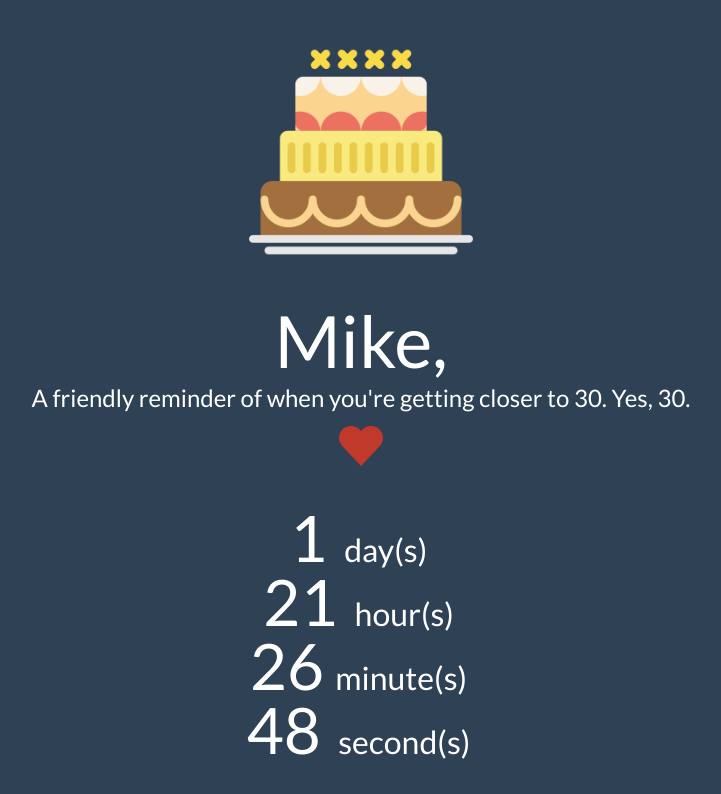
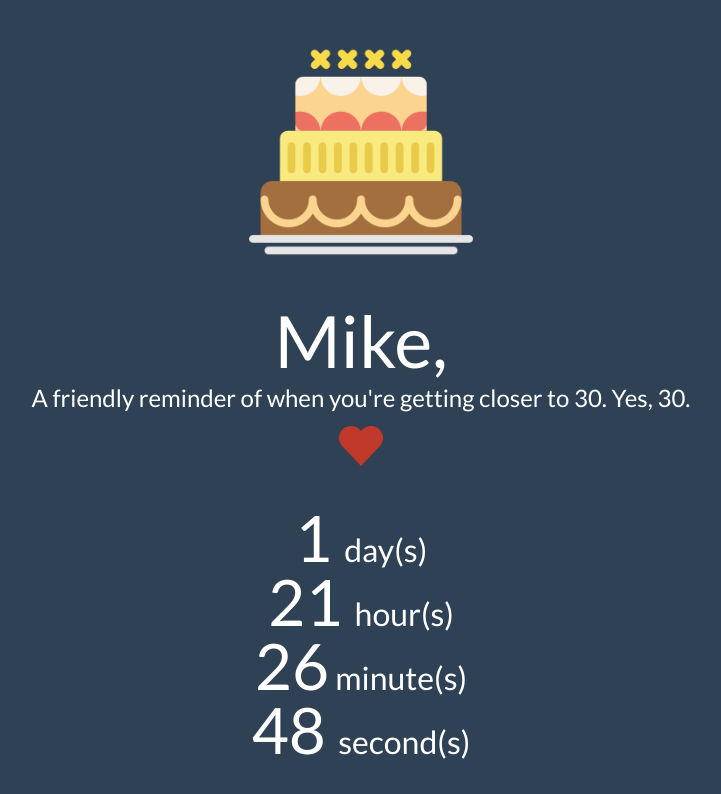
Before and after one commit to EllenLai/ellenlai.github.io, a plain HTML site: page index.html in a window 1280 px wide. Shown: the top 794 px of the page, without its empty margins (279-1000 px from the left). Drawn offline with nearby package versions, Linux system fonts and the light colour scheme.

Commit message:
margins on body

```diff
--- a/css/main.css
+++ b/css/main.css
@@ -16,7 +16,7 @@ article, aside, canvas, details, embed,
 figure, figcaption, footer, header, hgroup,
 menu, nav, output, ruby, section, summary,
 time, mark, audio, video {
-  margin: 0 5px;
+  margin: 0;
   padding: 0;
   border: 0;
   font-size: 100%;
```
